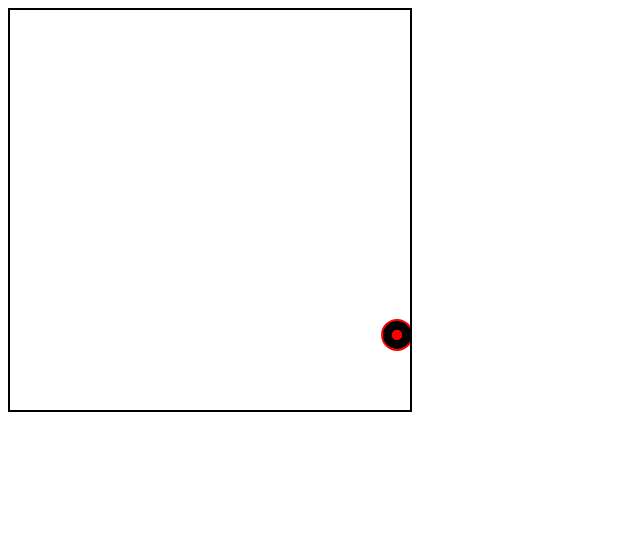
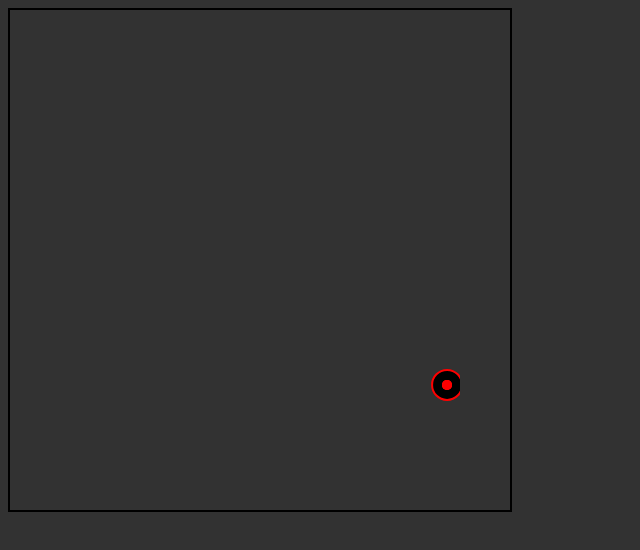
Before and after one commit to bakedPotatoLord/frcSim, a plain HTML site: page index.html in a window 1280 px wide. Shown: the whole page, without its empty margins (0-640 px from the left). Drawn offline with Linux system fonts and the light colour scheme.

Commit message:
added new style

```diff
--- a/style.css
+++ b/style.css
@@ -1,9 +1,11 @@
 html, body {
   height: 100%;
   width: 100%;
+	background-color:#323232;
 }
 
 
 canvas{
+	padding:50px;
 	border:2px solid black
 }
```
